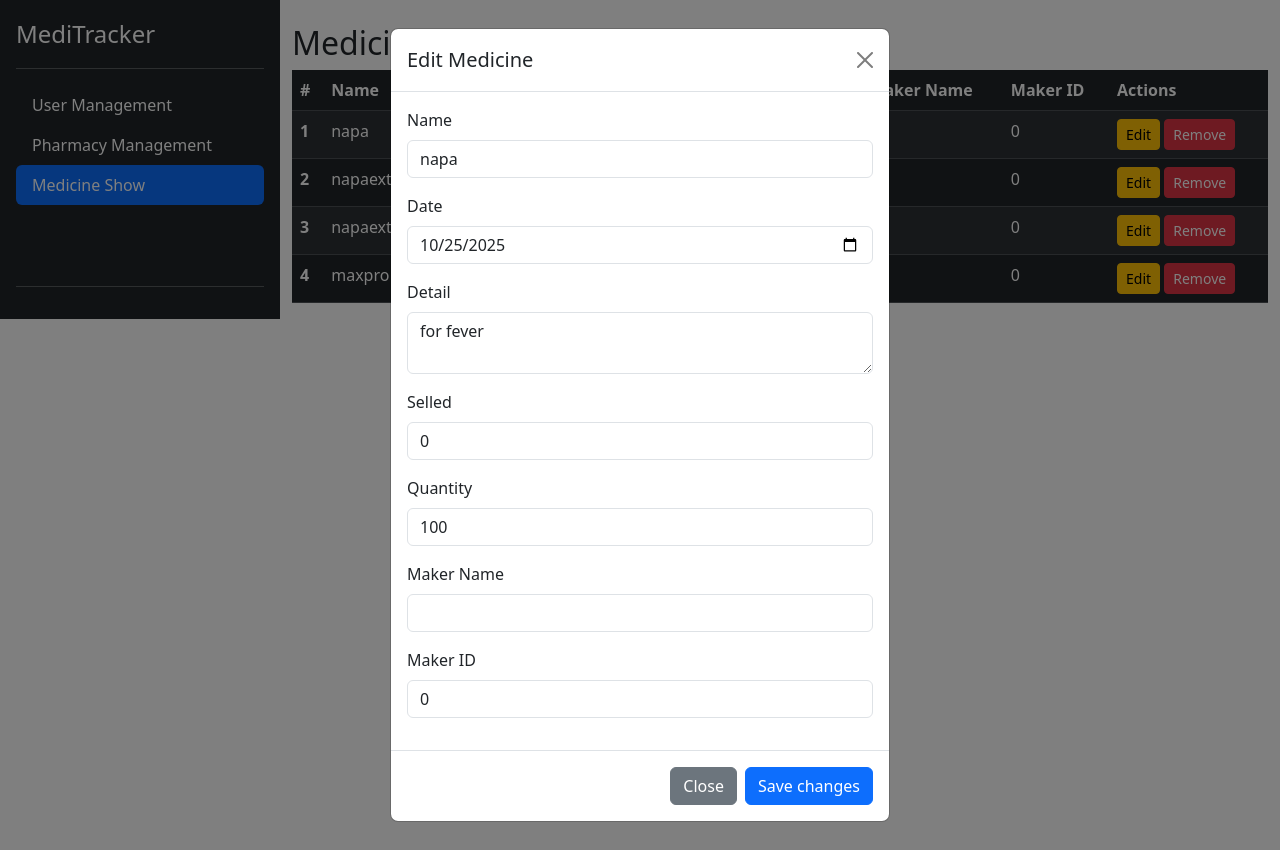
After one commit to Arnab1056/Meditracker, a Laravel app: page /admin/medicines/show in a window 1280 px wide, after a click on "Edit". The commit adds this page. Run offline with Laravel 9, Linux system fonts and the light colour scheme; data comes from the database, SQL or seed files in the repository; parts of the project's set-up code (start-up, migrations or seed data) failed here and were passed over.

Commit message:
medicines crud done

```diff
--- /dev/null
+++ b/app/Http/Controllers/MedicineShowController.php
@@ -0,0 +1,41 @@
+<?php
+
+namespace App\Http\Controllers;
+
+use App\Models\Medicine;
+use Illuminate\Http\Request;
+
+class MedicineShowController extends Controller
+{
+    public function index()
+    {
+        $medicines = Medicine::all(); // Fetch all medicines
+        return view('admin.medicineshow', compact('medicines'));
+    }
+
+    public function update(Request $request, $id)
+    {
+        $request->validate([
+            'name' => 'required|string|max:255',
+            'date' => 'required|date',
+            'detail' => 'required|string',
+            'selled' => 'required|integer',
+            'quantity' => 'required|integer',
+            'maker_name' => 'required|string|max:255',
+            'maker_id' => 'required|string|max:255',
+        ]);
+
+        $medicine = Medicine::findOrFail($id);
+        $medicine->update($request->only(['name', 'date', 'detail', 'selled', 'quantity', 'maker_name', 'maker_id']));
+
+        return redirect()->route('admin.medicines.show')->with('success', 'Medicine updated successfully.');
+    }
+
+    public function destroy($id)
+    {
+        $medicine = Medicine::findOrFail($id);
+        $medicine->delete();
+
+        return redirect()->route('admin.medicines.show')->with('success', 'Medicine removed successfully.');
+    }
+}
--- /dev/null
+++ b/resources/views/admin/medicineshow.blade.php
@@ -0,0 +1,138 @@
+<!doctype html>
+<html lang="en" data-bs-theme="auto">
+<head>
+    <script src="{{ asset('js/color-modes.js') }}"></script>
+    <link href="https://cdn.jsdelivr.net/npm/bootstrap@5.3.3/dist/css/bootstrap.min.css" rel="stylesheet">
+    <meta charset="utf-8">
+    <meta name="viewport" content="width=device-width, initial-scale=1">
+    <title>Medicine Show</title>
+</head>
+<body>
+<main class="d-flex flex-nowrap">
+    <div class="d-flex flex-column flex-shrink-0 p-3 text-bg-dark" style="width: 280px;">
+        <a href="/" class="d-flex align-items-center mb-3 mb-md-0 me-md-auto text-white text-decoration-none">
+            <span class="fs-4">MediTracker</span>
+        </a>
+        <hr>
+        <ul class="nav nav-pills flex-column mb-auto">
+            <li class="nav-item">
+                <a href="{{ route('admin.page') }}" class="nav-link text-white">
+                    User Management
+                </a>
+            </li>
+            <li>
+                <a href="{{ route('admin.pharmacies') }}" class="nav-link text-white">
+                    Pharmacy Management
+                </a>
+            </li>
+            <li>
+                <a href="{{ route('admin.medicines.show') }}" class="nav-link active">
+                    Medicine Show
+                </a>
+            </li>
+        </ul>
+        <hr>
+    </div>
+
+    <div class="container mt-4">
+        <h2>Medicines</h2>
+        <table class="table table-striped table-dark">
+            <thead>
+                <tr>
+                    <th scope="col">#</th>
+                    <th scope="col">Name</th>
+                    <th scope="col">Date</th>
+                    <th scope="col">Detail</th>
+                    <th scope="col">Selled</th>
+                    <th scope="col">Quantity</th>
+                    <th scope="col">Maker Name</th>
+                    <th scope="col">Maker ID</th>
+                    <th scope="col">Actions</th>
+                </tr>
+            </thead>
+            <tbody>
+                @if(isset($medicines) && $medicines->isNotEmpty())
+                    @foreach ($medicines as $medicine)
+                    <tr>
+                        <th scope="row">{{ $loop->iteration }}</th>
+                        <td>{{ $medicine->name }}</td>
+                        <td>{{ $medicine->date }}</td>
+                        <td>{{ $medicine->detail }}</td>
+                        <td>{{ $medicine->selled }}</td>
+                        <td>{{ $medicine->quantity }}</td>
+                        <td>{{ $medicine->maker_name }}</td>
+                        <td>{{ $medicine->maker_id }}</th>
+                        <td>
+                            <button type="button" class="btn btn-sm btn-warning" data-bs-toggle="modal" data-bs-target="#editMedicineModal{{ $medicine->id }}">
+                                Edit
+                            </button>
+                            <form action="{{ route('medicines.destroy', $medicine->id) }}" method="POST" class="d-inline">
+                                @csrf
+                                @method('DELETE')
+                                <button type="submit" class="btn btn-sm btn-danger">Remove</button>
+                            </form>
+                        </td>
+                    </tr>
+
+                    <!-- Edit Medicine Modal -->
+                    <div class="modal fade" id="editMedicineModal{{ $medicine->id }}" tabindex="-1" aria-labelledby="editMedicineModalLabel{{ $medicine->id }}" aria-hidden="true">
+                        <div class="modal-dialog">
+                            <div class="modal-content">
+                                <div class="modal-header">
+                                    <h5 class="modal-title" id="editMedicineModalLabel{{ $medicine->id }}">Edit Medicine</h5>
+                                    <button type="button" class="btn-close" data-bs-dismiss="modal" aria-label="Close"></button>
+                                </div>
+                                <form action="{{ route('medicines.update', $medicine->id) }}" method="POST">
+                                    @csrf
+                                    @method('PUT')
+                                    <div class="modal-body">
+                                        <div class="mb-3">
+                                            <label for="name{{ $medicine->id }}" class="form-label">Name</label>
+                                            <input type="text" class="form-control" id="name{{ $medicine->id }}" name="name" value="{{ $medicine->name }}" required>
+                                        </div>
+                                        <div class="mb-3">
+                                            <label for="date{{ $medicine->id }}" class="form-label">Date</label>
+                                            <input type="date" class="form-control" id="date{{ $medicine->id }}" name="date" value="{{ $medicine->date }}" required>
+                                        </div>
+                                        <div class="mb-3">
+                                            <label for="detail{{ $medicine->id }}" class="form-label">Detail</label>
+                                            <textarea class="form-control" id="detail{{ $medicine->id }}" name="detail" required>{{ $medicine->detail }}</textarea>
+                                        </div>
+                                        <div class="mb-3">
+                                            <label for="selled{{ $medicine->id }}" class="form-label">Selled</label>
+                                            <input type="number" class="form-control" id="selled{{ $medicine->id }}" name="selled" value="{{ $medicine->selled }}" required>
+                                        </div>
+                                        <div class="mb-3">
+                                            <label for="quantity{{ $medicine->id }}" class="form-label">Quantity</label>
+                                            <input type="number" class="form-control" id="quantity{{ $medicine->id }}" name="quantity" value="{{ $medicine->quantity }}" required>
+                                        </div>
+                                        <div class="mb-3">
+                                            <label for="maker_name{{ $medicine->id }}" class="form-label">Maker Name</label>
+                                            <input type="text" class="form-control" id="maker_name{{ $medicine->id }}" name="maker_name" value="{{ $medicine->maker_name }}" required>
+                                        </div>
+                                        <div class="mb-3">
+                                            <label for="maker_id{{ $medicine->id }}" class="form-label">Maker ID</label>
+                                            <input type="text" class="form-control" id="maker_id{{ $medicine->id }}" name="maker_id" value="{{ $medicine->maker_id }}" required>
+                                        </div>
+                                    </div>
+                                    <div class="modal-footer">
+                                        <button type="button" class="btn btn-secondary" data-bs-dismiss="modal">Close</button>
+                                        <button type="submit" class="btn btn-primary">Save changes</button>
+                                    </div>
+                                </form>
+                            </div>
+                        </div>
+                    </div>
+                    @endforeach
+                @else
+                    <tr>
+                        <td colspan="9" class="text-center">No medicines found.</td>
+                    </tr>
+                @endif
+            </tbody>
+        </table>
+    </div>
+</main>
+<script src="{{ asset('js/bootstrap.bundle.min.js') }}"></script>
+</body>
+</html>
--- a/routes/web.php
+++ b/routes/web.php
@@ -16,6 +16,8 @@ use App\Http\Controllers\StripePaymentController;
 use App\Http\Controllers\UserManagementController;
 use App\Http\Controllers\AdminController;
 use App\Http\Controllers\PharmacyManagementController;
+use App\Http\Controllers\MedicineManagementController;
+use App\Http\Controllers\MedicineShowController;
 
 /*
 |--------------------------------------------------------------------------
@@ -149,3 +151,8 @@ Route::delete('/users/{id}', [UserManagementController::class, 'destroy'])->name
 Route::get('/admin/pharmacies', [PharmacyManagementController::class, 'index'])->name('admin.pharmacies');
 Route::put('/admin/pharmacies/{id}', [PharmacyManagementController::class, 'update'])->name('pharmacies.update');
 Route::delete('/admin/pharmacies/{id}', [PharmacyManagementController::class, 'destroy'])->name('pharmacies.destroy');
+
+Route::get('/admin/medicines', [MedicineManagementController::class, 'index'])->name('admin.medicines');
+Route::get('/admin/medicines/show', [MedicineShowController::class, 'index'])->name('admin.medicines.show');
+Route::put('/admin/medicines/{id}', [MedicineShowController::class, 'update'])->name('medicines.update');
+Route::delete('/admin/medicines/{id}', [MedicineShowController::class, 'destroy'])->name('medicines.destroy');
```
Also changed, not shown: app/Http/Controllers/MedicineManagementController.php (added, +14 -0 lines), resources/views/admin/admin.blade.php (+5 -4 lines), resources/views/admin/medicines.blade.php (added, +114 -0 lines), 1 other file.
